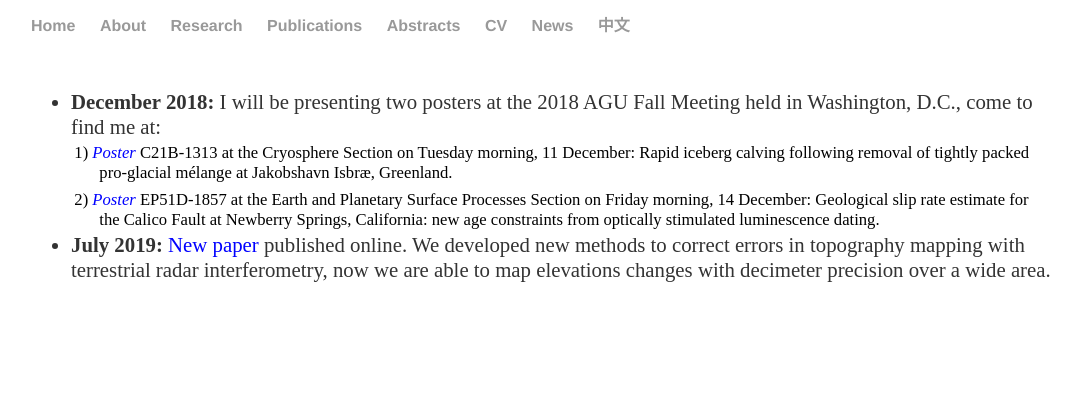
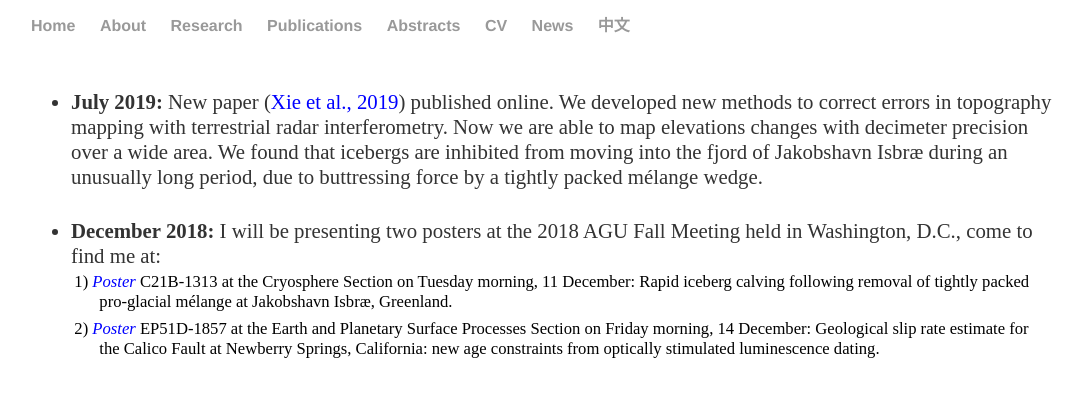
Before and after one commit to suruixie/suruixie.github.io, a Jekyll site: the page built from news/index.html, in a window 1280 px wide. Shown: the top 397 px of the page, without its empty margins (97-1180 px from the left). Built offline with Jekyll 4.4.1, drawn with Linux system fonts in a browser that asks for light colours.

Commit message:
Update index.html

```diff
--- a/news/index.html
+++ b/news/index.html
@@ -5,14 +5,18 @@ title: Surui's updates
 <div class="news">
 	<br style="line-height:1.5em">
 	<ul class="news_list">
+	<li style="line-height:120%; font-size:1.0em;"><strong>July 2019:</strong> New paper (<a href="https://doi.org/10.1038/s41467-019-10908-4" style="color:#0000FF;">Xie et al., 2019</a>) published online.
+		    We developed new methods to correct errors in topography mapping with terrestrial radar interferometry.
+		    Now we are able to map elevations changes with decimeter precision over a wide area.
+		    We found that icebergs are inhibited from moving into the fjord of Jakobshavn Isbræ during an unusually long period, due to buttressing force by a tightly packed mélange wedge.
+		</p>
+	        <br style="line-height:1.5em">
 	<li style="line-height:120%; font-size:1.0em;"><strong>December 2018:</strong> I will be presenting two posters at the 2018 AGU Fall Meeting held in Washington, D.C., come to find me at:
 		<p  class="publist" style="font-size:0.8em;">
 			1) <em><a href="../files/2018/Xie_AGU18.pdf" style="color:#0000FF;">Poster</a></em> C21B-1313 at the Cryosphere Section on Tuesday morning, 11 December: Rapid iceberg calving following removal of tightly packed pro-glacial mélange at Jakobshavn Isbræ, Greenland.
 		<p  class="publist" style="font-size:0.8em;">
 			2) <em><a href="../files/2018/Figueiredo_AGU18.pdf" style="color:#0000FF;">Poster</a></em> EP51D-1857 at the Earth and Planetary Surface Processes Section on Friday morning, 14 December: Geological slip rate estimate for the Calico Fault at Newberry Springs, California: new age constraints from optically stimulated luminescence dating.
-			<br style="line-height:1.3em">
-		</p>
-	<li style="line-height:120%; font-size:1.0em;"><strong>July 2019:</strong> <a href="https://doi.org/10.1038/s41467-019-10908-4" style="color:#0000FF;">New paper</a> published online. We developed new methods to correct errors in topography mapping with terrestrial radar interferometry, now we are able to map elevations changes with decimeter precision over a wide area.
+			<br style="line-height:1.5em">
 		</p>
 	</ul>
 </div>
```
